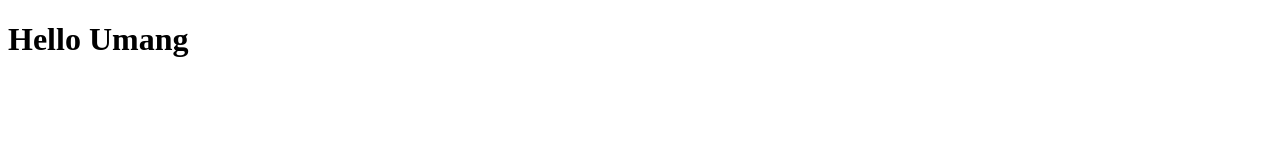
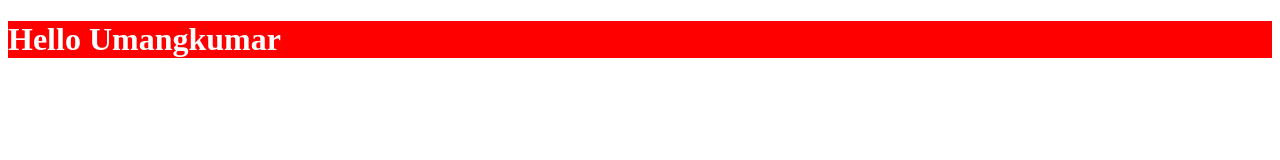
Before and after one commit to Umang4200/delta-demo, a plain HTML site: page index.html in a window 1280 px wide. Drawn offline with Linux system fonts and the light colour scheme.

Commit message:
Modified

```diff
--- a/index.html
+++ b/index.html
@@ -4,8 +4,9 @@
     <meta charset="UTF-8">
     <meta name="viewport" content="width=device-width, initial-scale=1.0">
     <title>Sample Page</title>
+    <link rel="stylesheet" href="style.css">
 </head>
 <body>
-     <h1>Hello Umang</h1>
+     <h1>Hello Umangkumar</h1>
 </body>
 </html>
--- a/style.css
+++ b/style.css
@@ -0,0 +1,4 @@
+h1{
+    background-color: red;
+    color: white;
+}
```
